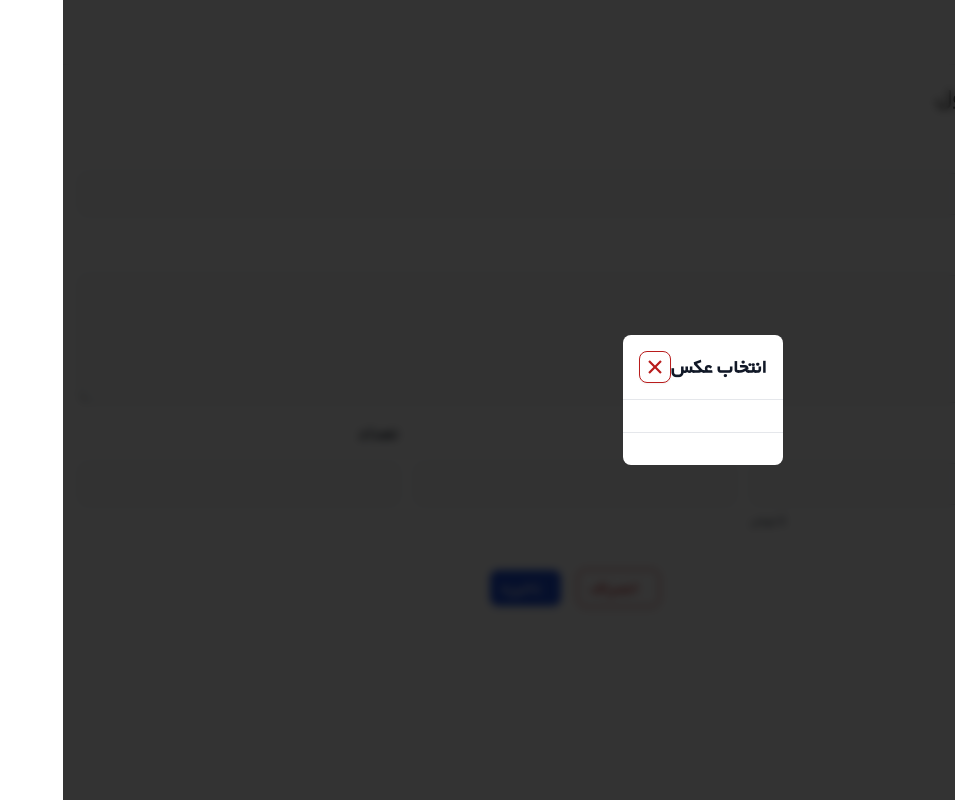
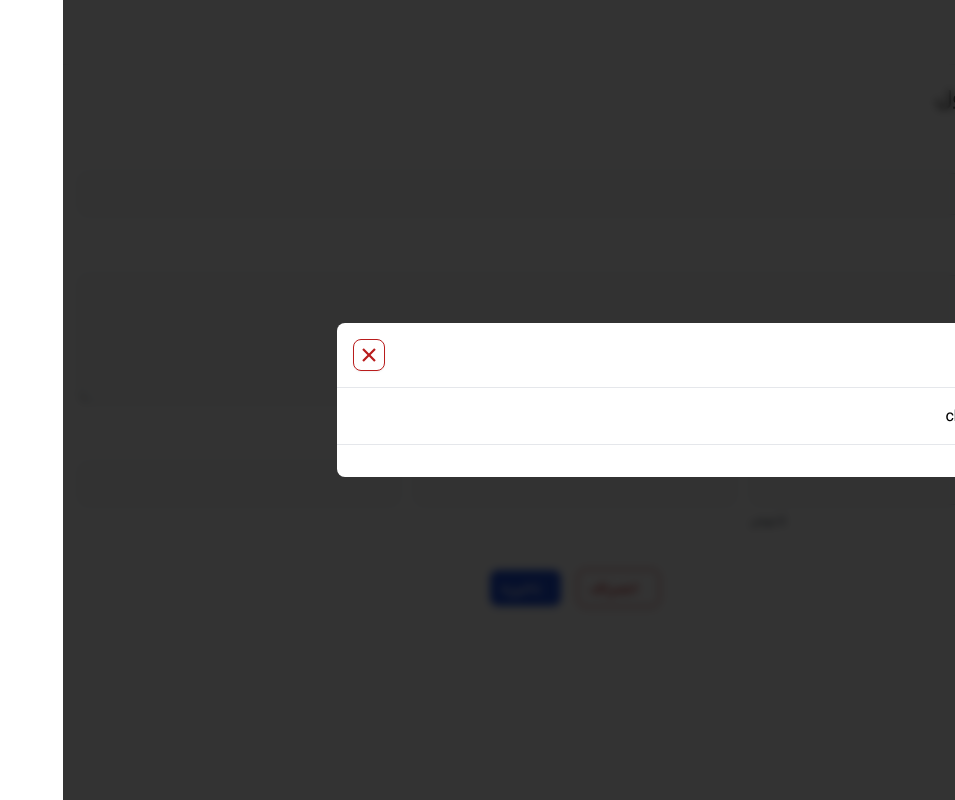
Before and after one commit to mahlakhalili/admin-pannel, a React (Vite) app: page /product/add in a window 1280 px wide. Shown: the whole page, without its empty margins (325-1280 px from the left). Built offline with nearby package versions, Linux system fonts and the light colour scheme; grey boxes are pictures that could not be loaded.

Commit message:
Update ProductForm.jsx

```diff
--- a/src/components/product/ProductForm.jsx
+++ b/src/components/product/ProductForm.jsx
@@ -110,7 +110,9 @@ const ProductForm = ({
 					)}
 				</div>
 				<Modal title='انتخاب عکس'>
-
+					<div className='w-[700px]'>
+						choose a photo
+					</div>
 				</Modal>
 			</form>
 		</FormProvider>
```
